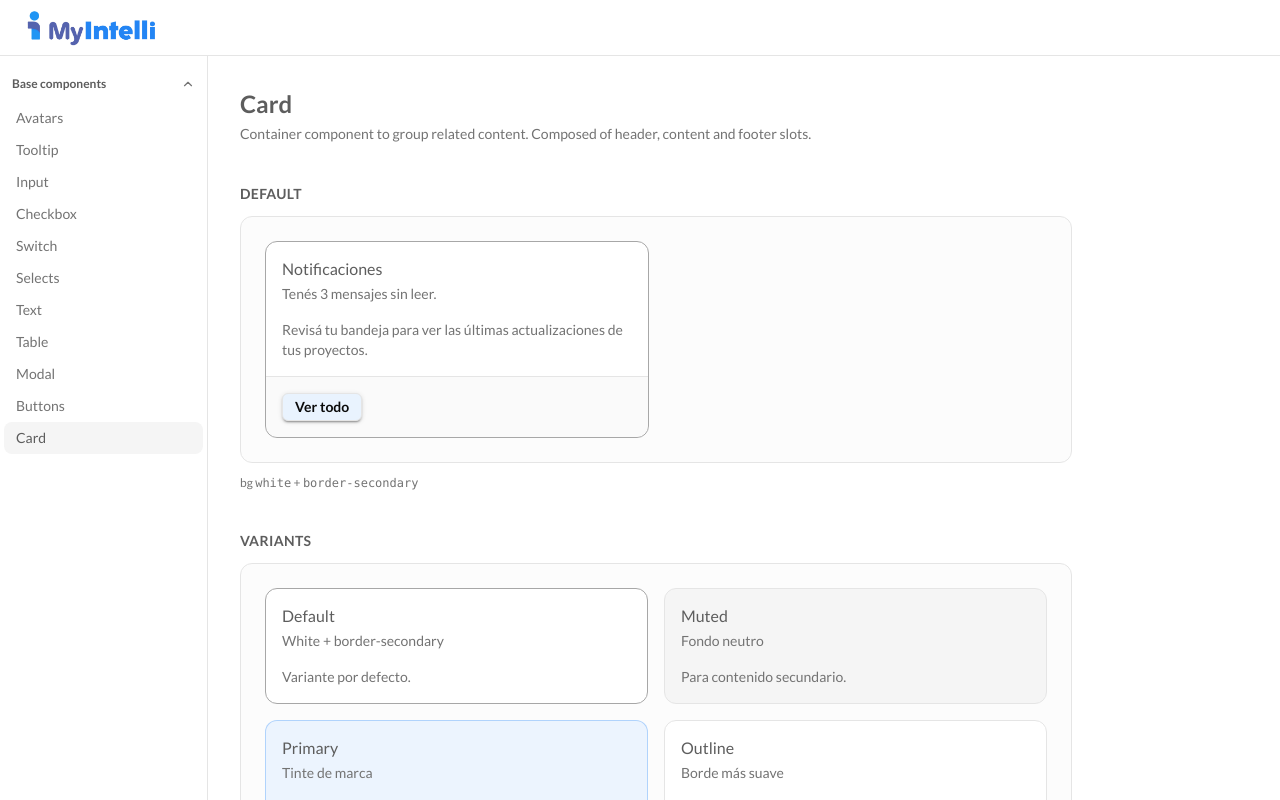
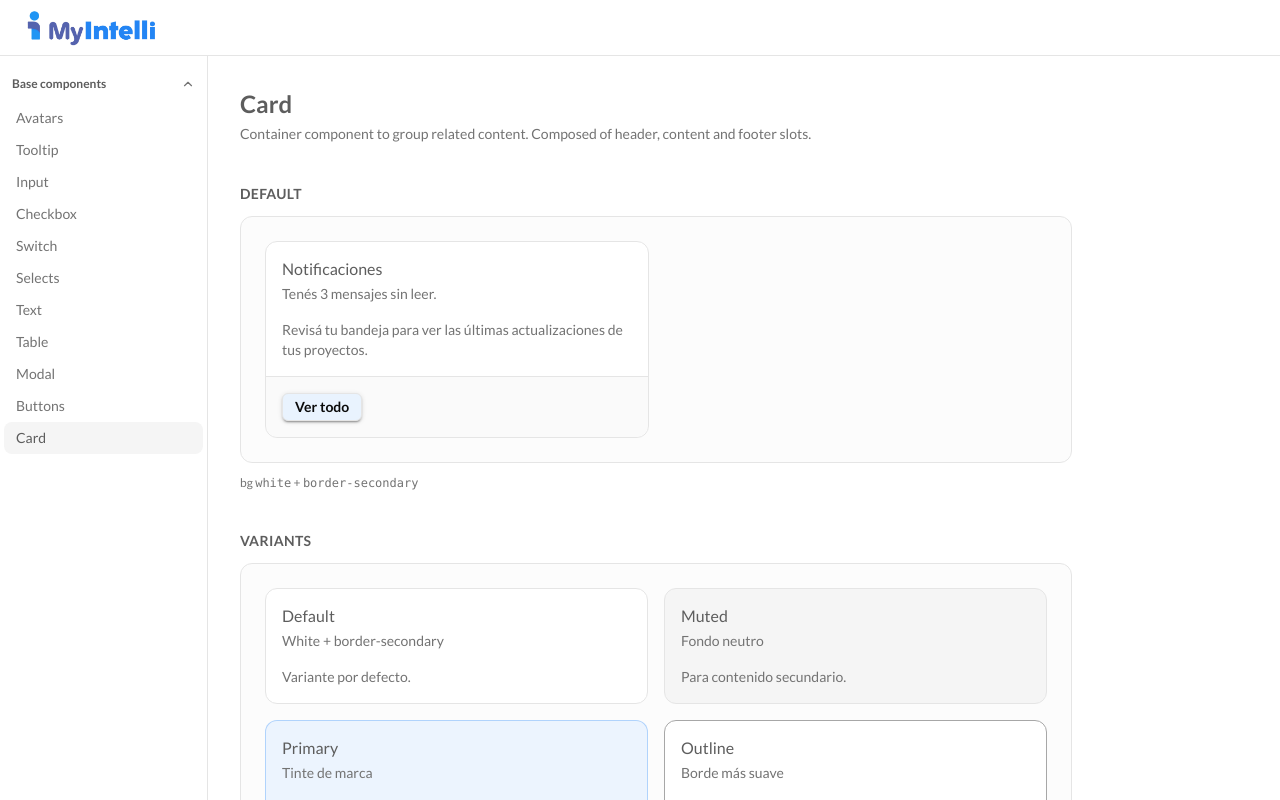
Before and after one commit to diegoAlexandre17/design-system-react, a React (Vite) app: page /components/card in a window 1280 px wide. Built offline with nearby package versions, Linux system fonts and the light colour scheme.

Commit message:
Update card.tsx

```diff
--- a/src/components/ui/card.tsx
+++ b/src/components/ui/card.tsx
@@ -8,10 +8,10 @@ const cardVariants = cva(
   {
     variants: {
       variant: {
-        default: "bg-white border border-secondary",
+        default: "bg-white border border-border",
         muted: "bg-muted border border-border",
         primary: "bg-primary-light border border-primary/30",
-        outline: "bg-white border border-border",
+        outline: "bg-white border border-secondary",
         ghost: "bg-transparent",
       },
     },
```
